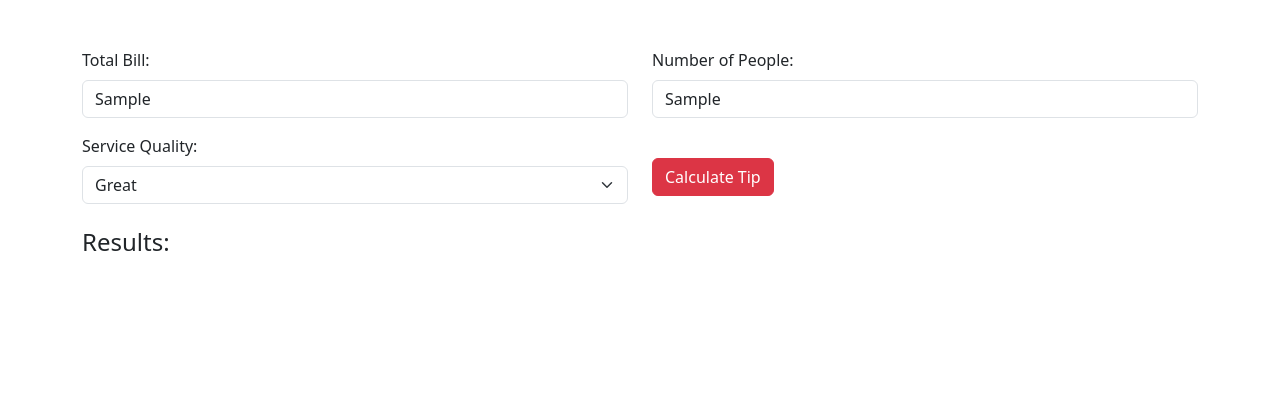
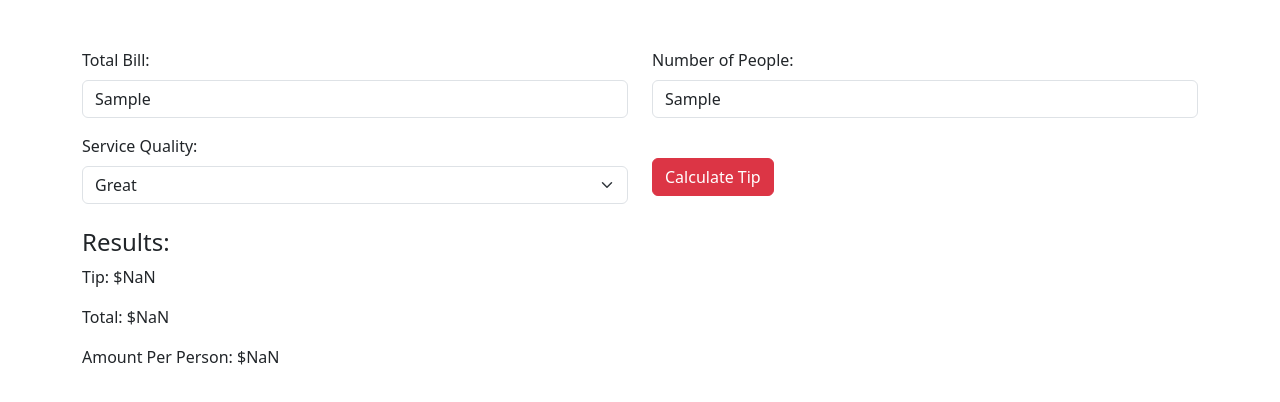
Before and after one commit to 525santushevich/Tip-Calculator, a plain HTML site: page index.html in a window 1280 px wide. Both pictures are taken after typing "Sample", "Sample" into the empty fields and a click on the button "Calculate Tip". Drawn offline with nearby package versions, Linux system fonts and the light colour scheme.

Commit message:
final changes to java

```diff
--- a/script.js
+++ b/script.js
@@ -1,14 +1,13 @@
-function calculateAndDisplay()
-{
+function calculateAndDisplay() {
     //Get input vaues from html forms
     let bill = parseFloat(document.getElementById('totalBill').value)
     let numOfPpl = parseFloat(document.getElementById('numOfPeople').value)
-    let serviceQuality = parseFloat(document.getElementById('serviceQuality').value)
+    let serviceQuality = document.getElementById('serviceQuality').value
 
     //Calculate tip, total bill, and amount per person with helper functions
     let tip = calculateTip(bill, serviceQuality)
     let totalBill = calculateTotalBill(bill, tip)
-    let amtPerPers = calculateAmtPerPrs(totalBill, numOfPpl)
+    let amtPerPers = calculateAmtPerPers(totalBill, numOfPpl)
 
     //Display results in html document
     document.getElementById('tipResult').innerText = 'Tip: $' + tip.toFixed(2)
@@ -16,42 +15,27 @@ function calculateAndDisplay()
         'Total: $' + totalBill.toFixed(2)
     document.getElementById('amtPerPersonResult').innerText =
         'Amount Per Person: $' + amtPerPers.toFixed(2)
-
 }
 
-
-
-
-/* let bill = 120
-let numOfPpl = 5
-let serviceQuality = 'Great'
-
-function calculateTip(quality) {
-    if(quality === 'Great'){
+//Helper function to calculate tip based on bill and service quality
+function calculateTip(bill, quality) {
+    if(quality === 'Great') {
         return bill * .20
-    } else if (quality === 'Good'){
+    } else if (quality === 'Good') {
         return bill * .15
-    }else if (quality === 'Poor'){
+    } else if (quality === 'Poor') {
         return bill * .10
-    }else {
-        //alert("Please enter a valid value")
-    }
+    } else {
+        return 0
+  }
 }
 
-let tip = calculateTip(serviceQuality)
-
-function calculateTotalBill(bill, tip){
+//Helper function to calculate total bill by adding orginal bill and tip
+function calculateTotalBill(bill, tip) {
     return bill + tip
 }
 
-let totalBill = calculateTotalBill(bill, tip)
-
-function calcAmtPerPrs(TotalBill, numOfPpl){
+//Helper function to calculate amount per person by dividing total bill by number of people
+function calculateAmtPerPers(totalBill, numOfPpl) {
     return totalBill / numOfPpl
 }
-
-let amtPerPers = calcAmtPerPrs(totalBill, numOfPpl)
-
-console.log('Tip: $' + tip)
-console.log('Total Bill: S' + totalBill)
-console.log('Amount per prson: $' + amtPerPers) */
```
Also changed, not shown: index.html (+3 -3 lines).
